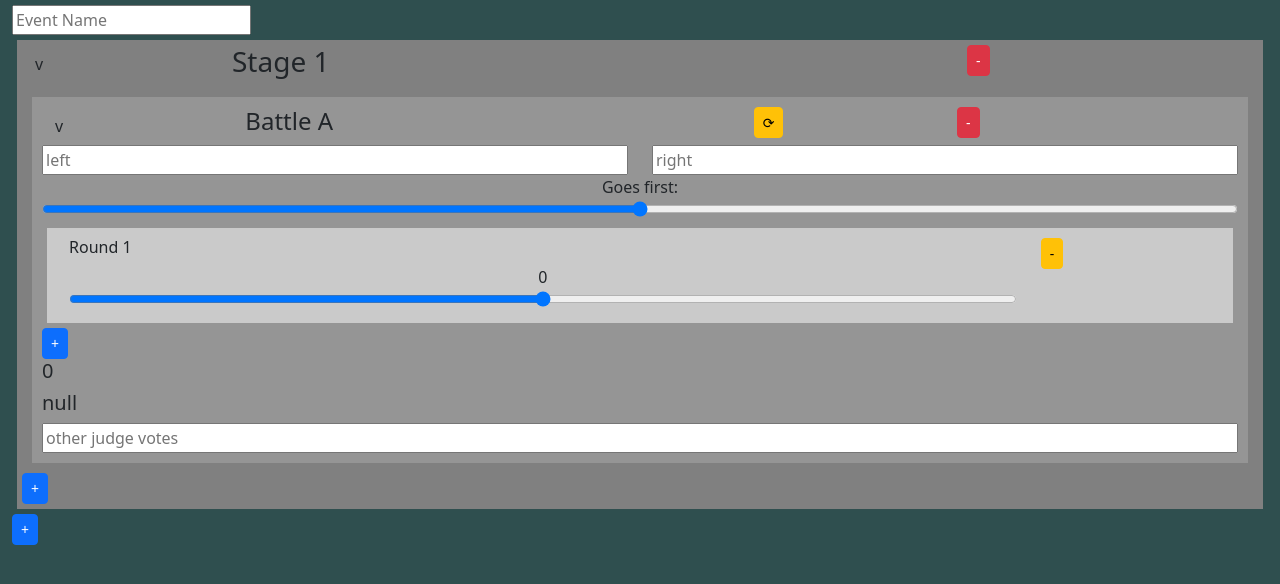
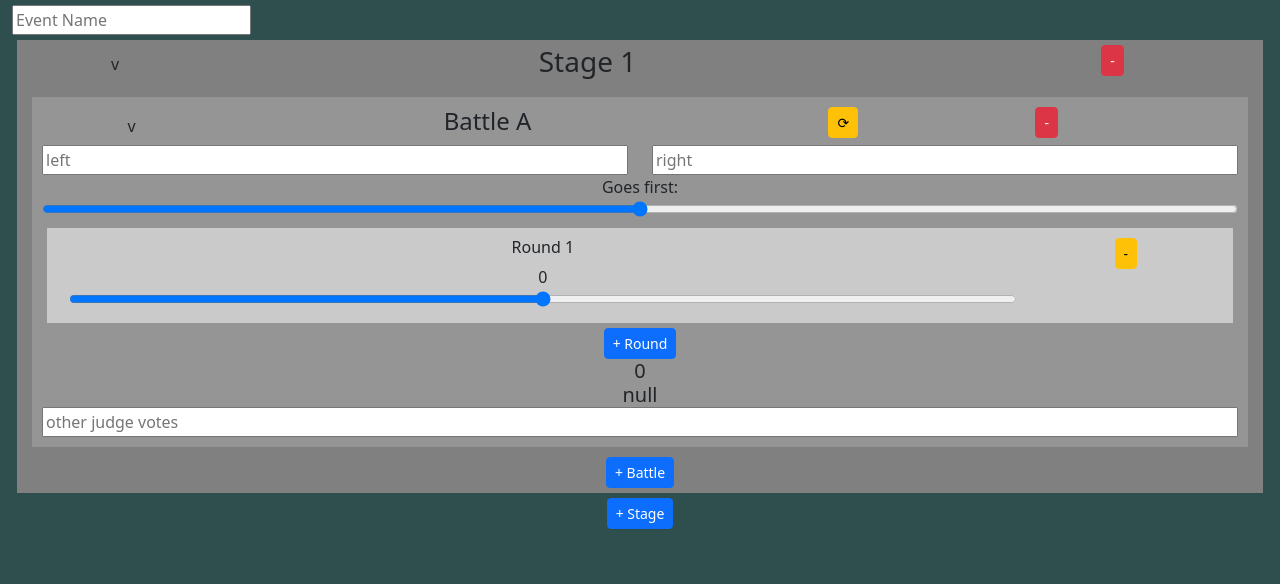
Before and after one commit to anabsentone/judgeWebApp, a plain HTML site: page index.html in a window 1280 px wide. Drawn offline with nearby package versions, Linux system fonts and the light colour scheme.

Commit message:
update buttons

```diff
--- a/index.html
+++ b/index.html
@@ -46,6 +46,17 @@
                 padding: 10px;
                 background-color: rgb(202, 202, 202);
             }
+
+            h5 {
+                width: 100%;
+                margin: auto;
+                text-align: center;
+            }
+
+            div:has(button) {
+                text-align: center;
+            }
+
          </style>
          <script>
             var eventJSON = {
@@ -235,7 +246,7 @@
                             </div>
                         </div>
                         <div>
-                            <button class='btn btn-sm btn-primary' onclick='addRound(this.parentNode);'>+</button>
+                            <button class='btn btn-sm btn-primary' onclick='addRound(this.parentNode);'>+ Round</button>
                         </div>
                         <div class='voteDiv'>
                             <h5>0</h5>
@@ -248,7 +259,7 @@
                     </div>
                 </div>
                 <div class=''>
-                    <button class='btn btn-sm btn-primary' onclick='addBattle(this.parentNode);'>+</button>
+                    <button class='btn btn-sm btn-primary' onclick='addBattle(this.parentNode);'>+ Battle</button>
                 </div>
             </div>
         </div>
@@ -312,7 +323,7 @@
                             </div>
                         </div>
                         <div>
-                            <button class='btn btn-sm btn-primary' onclick='addRound(this.parentNode);'>+</button>
+                            <button class='btn btn-sm btn-primary' onclick='addRound(this.parentNode);'>+ Round</button>
                         </div>
                         <div class='voteDiv'>
                             <h5>0</h5>
@@ -325,13 +336,13 @@
                     </div>
                 </div>
                 <div class=''>
-                    <button class='btn btn-sm btn-primary' onclick='addBattle(this.parentNode);'>+</button>
+                    <button class='btn btn-sm btn-primary' onclick='addBattle(this.parentNode);'>+ Battle</button>
                 </div>
             </div>
         </div>
 
         <div class=''>
-            <button class='btn btn-sm btn-primary' onclick='addStage(this.parentNode);'>+</button>
+            <button class='btn btn-sm btn-primary' onclick='addStage(this.parentNode);'>+ Stage</button>
         </div>
     </body>
 
```
